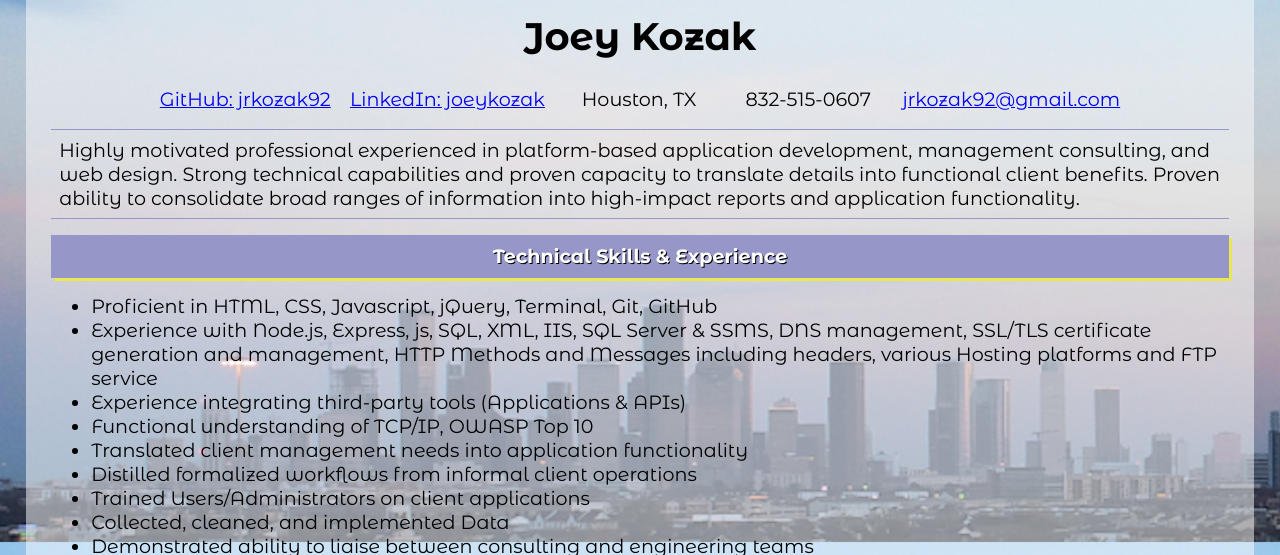
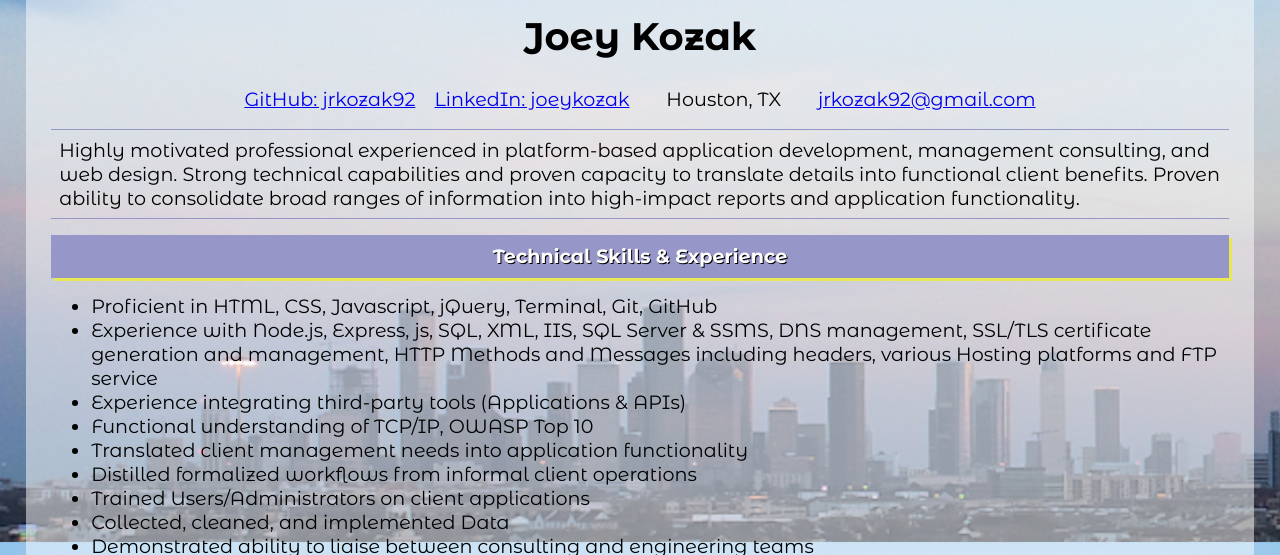
Before and after one commit to jrkozak92/portfolio, a website: page html/resume.html in a window 1280 px wide. Shown: the part 258-813 px from the top of the page. Drawn offline with nearby package versions, Linux system fonts and the light colour scheme.

Commit message:
Portfolio: removed cell number from resume page for sharing

```diff
--- a/html/resume.html
+++ b/html/resume.html
@@ -49,7 +49,6 @@
         <a href="github.com/jrkozak92" class="info-text" target="_blank">GitHub: jrkozak92</a>
         <a href="linkedin.com/in/joeykozak" class="info-text" target="_blank">LinkedIn: joeykozak</a>
         <p class="info-text">Houston, TX</p>
-        <p class="info-text">832-515-0607</p>
         <a href="mailto:jrkozk92@gmail.com?subject=I saw your resume on your website!" class="info-text" target="_blank">jrkozak92@gmail.com<a/>
       </section>
       <!-- personal statement -->
```
